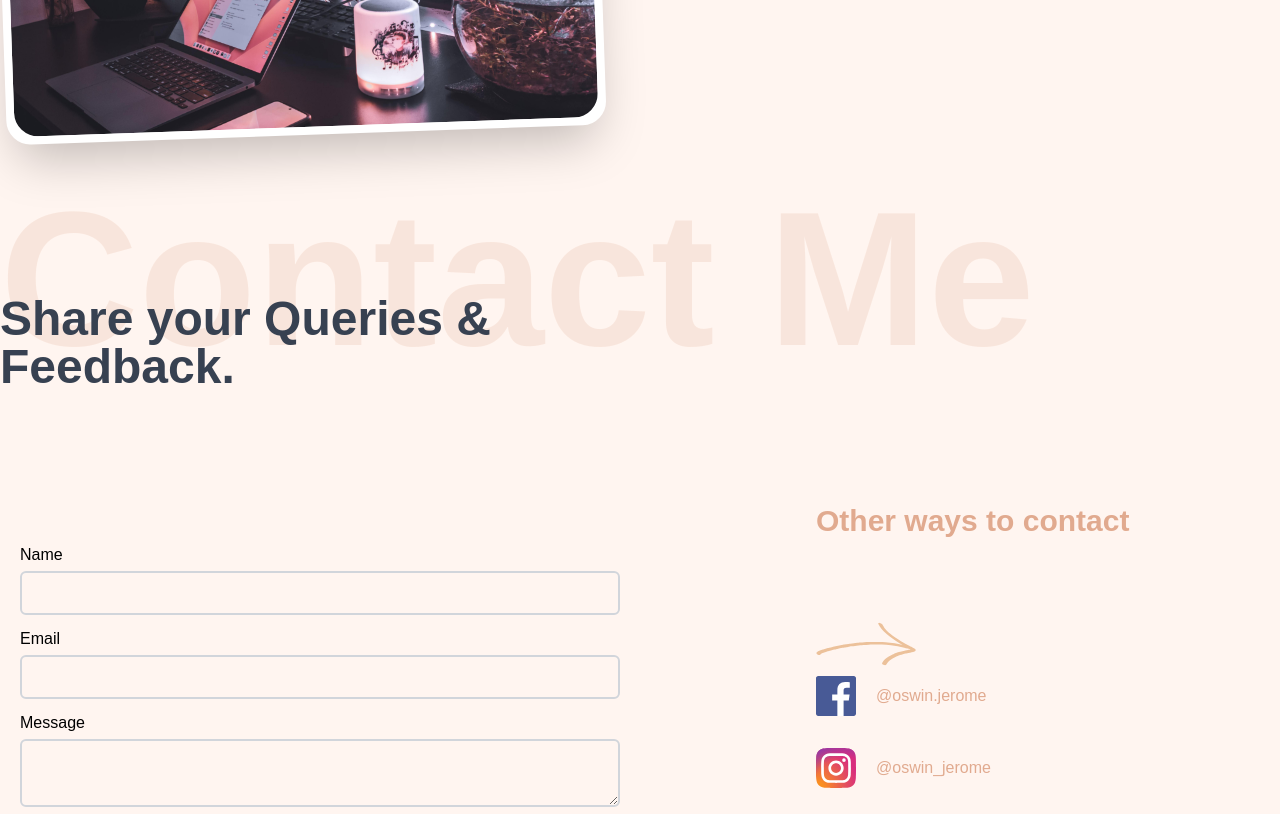
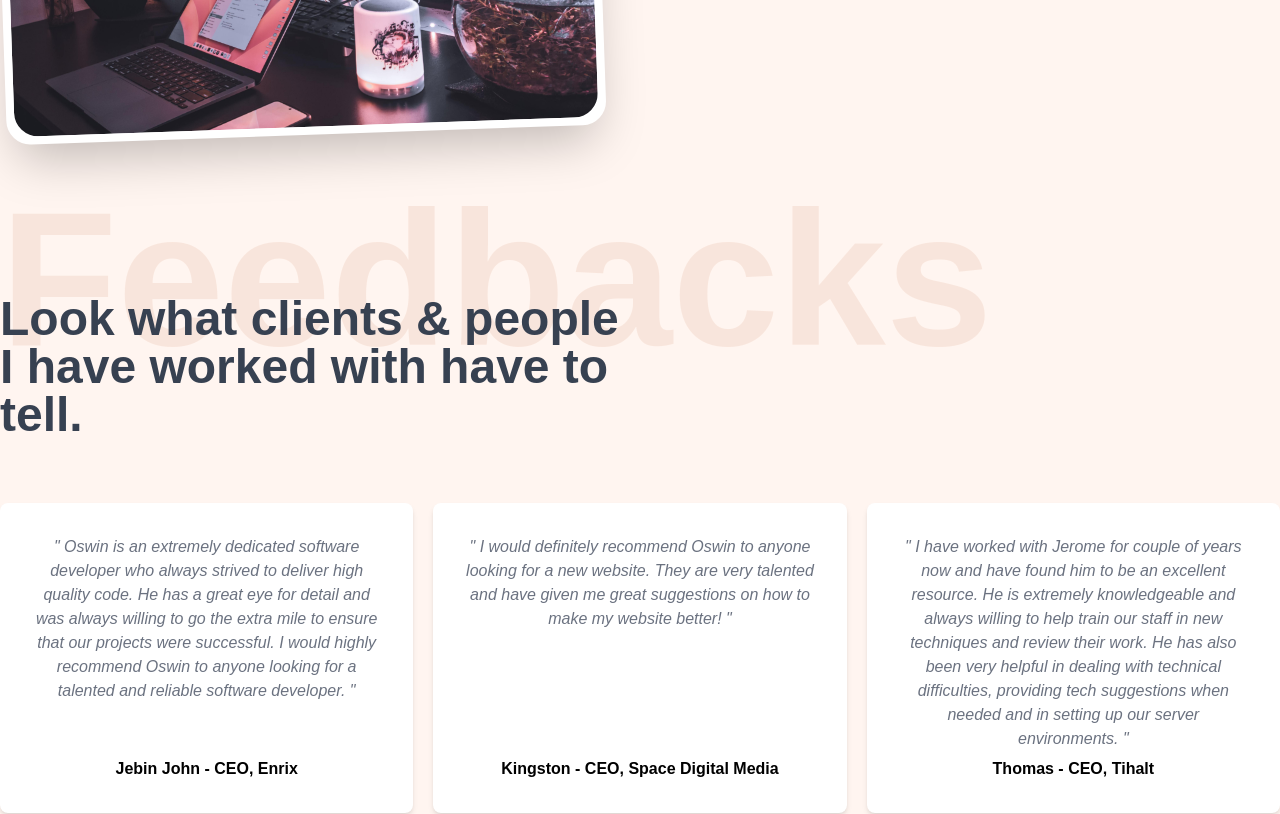
Before and after one commit to oswin-jerome/portfolio_oswin, a Next.js app: page / in a window 1280 px wide. Shown: the part 3480-4294 px from the top of the page. Built offline with nearby package versions, Linux system fonts and the light colour scheme.

Commit message:
feedback

```diff
--- a/components/feedback.tsx
+++ b/components/feedback.tsx
@@ -1,26 +1,41 @@
-import React from 'react'
+import React from "react";
 
 const Feedback = () => {
-    const recentWorks = [1,2,3,4,5];
-    return(
-        <div className='container mx-auto relative pt-28  px-4 lg:px-0'>
-            <p className='absolute text-[18vw] lg:text-[15vw] font-extrabold top-10 lg:top-0 -z-10 text-accent opacity-20 dark:opacity-30'>Feedbacks</p>
-            <p className='text-2xl lg:text-5xl font-bold text-gray-700 z-10 -mt-4 lg:mt-12 lg:w-2/4 dark:text-white dark:opacity-75'>
-            Look what clients & people I have worked with have to tell.
-                </p>
+  const recentWorks = [
+    {
+      id: 1,
+      name: "Jebin John - CEO, Enrix",
+      message:
+        "Oswin is an extremely dedicated software developer who always strived to deliver high quality code. He has a great eye for detail and was always willing to go the extra mile to ensure that our projects were successful. I would highly recommend Oswin to anyone looking for a talented and reliable software developer.",
+    },
+    {
+      id: 2,
+      name: "Kingston - CEO, Space Digital Media",
+      message: "I would definitely recommend Oswin to anyone looking for a new website. They are very talented and have given me great suggestions on how to make my website better!",
+    },
+    {
+      id: 3,
+      name: "Thomas - CEO, Tihalt",
+      message:
+        "I have worked with Jerome for couple of years now and have found him to be an excellent resource. He is extremely knowledgeable and always willing to help train our staff in new techniques and review their work. He has also been very helpful in dealing with technical difficulties, providing tech suggestions when needed and in setting up our server environments.",
+    },
+  ];
+  //
+  return (
+    <div className="container mx-auto relative pt-28  px-4 lg:px-0">
+      <p className="absolute text-[18vw] lg:text-[15vw] font-extrabold top-10 lg:top-0 -z-10 text-accent opacity-20 dark:opacity-30">Feedbacks</p>
+      <p className="text-2xl lg:text-5xl font-bold text-gray-700 z-10 -mt-4 lg:mt-12 lg:w-2/4 dark:text-white dark:opacity-75">Look what clients & people I have worked with have to tell.</p>
 
-                <div className='mt-8 lg:mt-16 mb-12 grid grid-cols-1 md:grid-cols-2 lg:grid-cols-3 xl:grid-cols-5 gap-5'>
-                    {
-                        recentWorks.map(work => (
-                            <div key={work} className="shadow-md hover:shadow-2xl p-8 bg-white rounded-lg aspect-[4/3]">
-                                <p>s</p>
-                            </div>
-                        ))
-                    }
-                </div>
-        </div>
-    );
-}
-
+      <div className="mt-8 lg:mt-16 mb-12 grid grid-cols-1 md:grid-cols-2 lg:grid-cols-3 xl:grid-cols-3 gap-5">
+        {recentWorks.map((work) => (
+          <div key={work.id} className="shadow-md hover:shadow-2xl p-8 bg-white rounded-lg aspect-[4/3] flex flex-col justify-between">
+            <p className="text-center text-gray-500 italic">&quot; {work.message} &quot;</p>
+            <p className="text-center font-bold">{work.name}</p>
+          </div>
+        ))}
+      </div>
+    </div>
+  );
+};
 
 export default Feedback;
--- a/pages/index.tsx
+++ b/pages/index.tsx
@@ -34,9 +34,9 @@
       <About />
       <RecentWorks posts={posts} />
       <SkillSet />
-      {/* <Feedback/> */}
       {/* <Social /> */}
       <MySetup />
+      <Feedback />
       <Contact />
     </div>
   );
```
